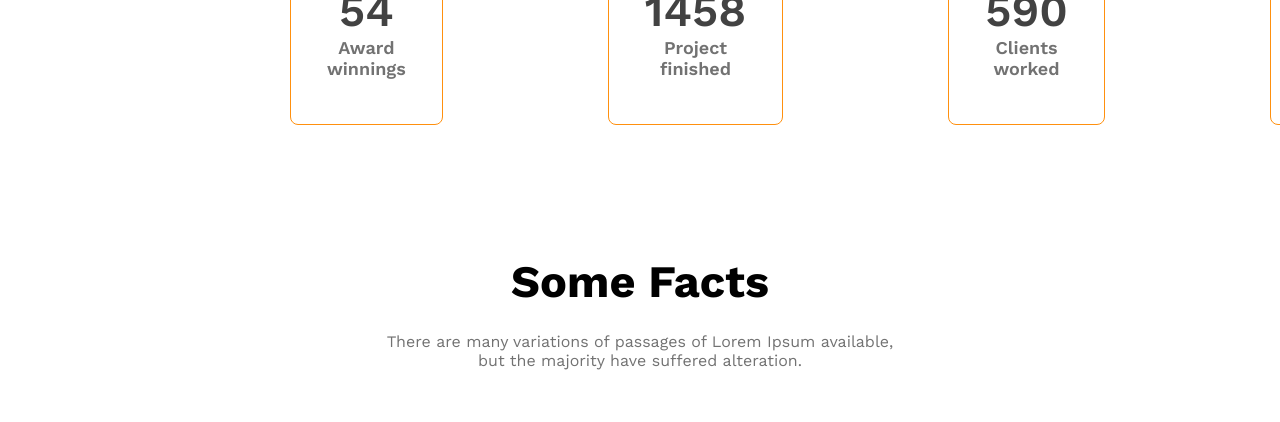
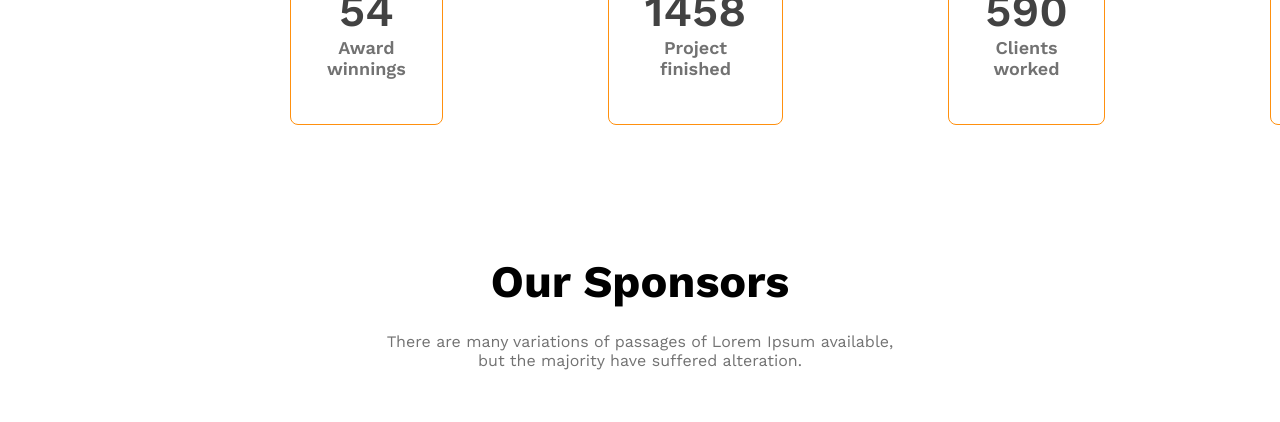
Before and after one commit to khOsman/architect, a plain HTML site: page index.html in a window 1280 px wide. Shown: the part 3641-4063 px from the top of the page. Drawn offline with nearby package versions, Linux system fonts and the light colour scheme.

Commit message:
updated sponsor title

```diff
--- a/index.html
+++ b/index.html
@@ -144,7 +144,7 @@
         <!-- Sponsors  -->
         <section class="sponsor-section">
             <div class="qfeature-content">
-                <h2 class="section-title">Some Facts</h2>
+                <h2 class="section-title">Our Sponsors</h2>
                 <p class="section-description">
                     There are many variations of passages of Lorem Ipsum available, but the majority have suffered
                     alteration.
```
Also changed, not shown: css/style.css (+7 -0 lines).
